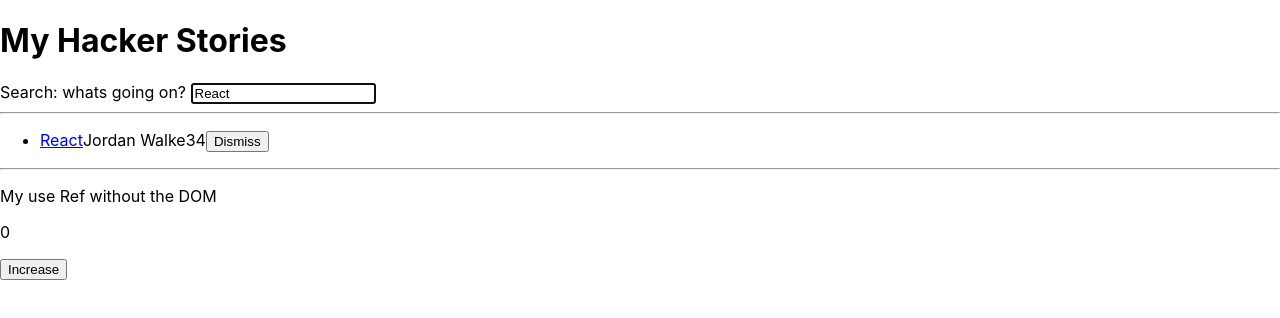
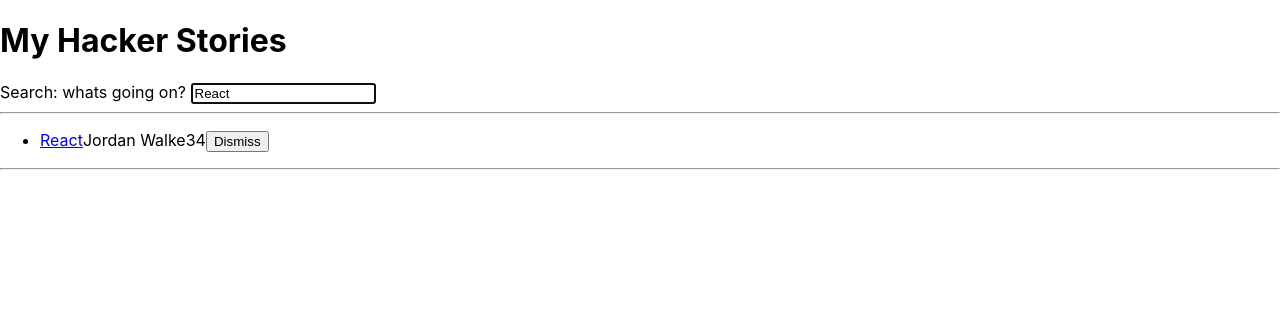
Before and after one commit to mnca16/road-to-react-book, a React (Create React App) app: page / in a window 1280 px wide. Shown: the top 318 px of the page. Built offline with nearby package versions, Linux system fonts and the light colour scheme.

Commit message:
added lesson 1.6

```diff
--- a/src/App.js
+++ b/src/App.js
@@ -89,9 +89,6 @@ const App = () => {
       <hr />
       <List list={searchedStories} onRemoveItem={handleRemoveStory} />
       <hr />
-
-      <p>My use Ref without the DOM</p>
-      <Counter />
     </div>
   );
 };
```
Also changed, not shown: src/Lessons/Lesson1-6/UseRefHook/useRef.js (+8 -1 lines).
